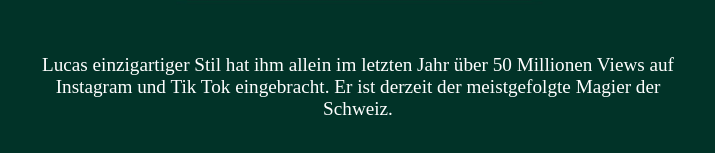
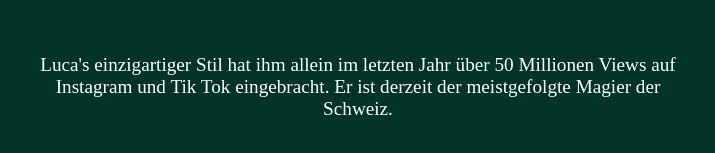
Before and after one commit to lucagmagic/web, a plain HTML site: page Website/index.html in a window 1280 px wide. Shown: the part 495-648 px from the top of the page, 282-997 px from the left. Drawn offline with Linux system fonts and the light colour scheme; a web font is replaced by a local one.

Commit message:
Update index.html

```diff
--- a/Website/index.html
+++ b/Website/index.html
@@ -34,7 +34,7 @@
         <img id="performance" src="img/Unbenannt5.JPG" alt="Performance">
         </div>
         <span id="indextext">
-            Lucas einzigartiger Stil hat ihm allein im letzten Jahr über 50 Millionen Views auf Instagram und Tik Tok eingebracht. Er ist derzeit der meistgefolgte Magier der Schweiz.
+            Luca's einzigartiger Stil hat ihm allein im letzten Jahr über 50 Millionen Views auf Instagram und Tik Tok eingebracht. Er ist derzeit der meistgefolgte Magier der Schweiz.
         </span>
 
     <script src="js/app.js"></script>
```
